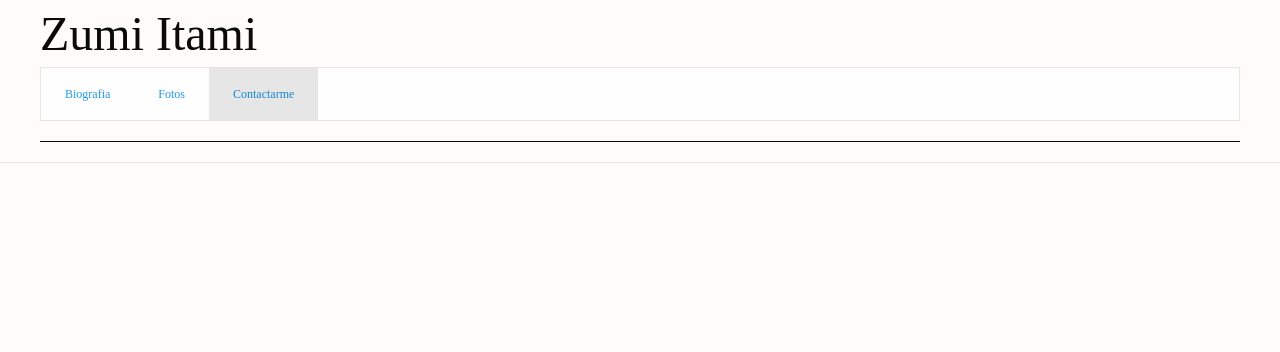
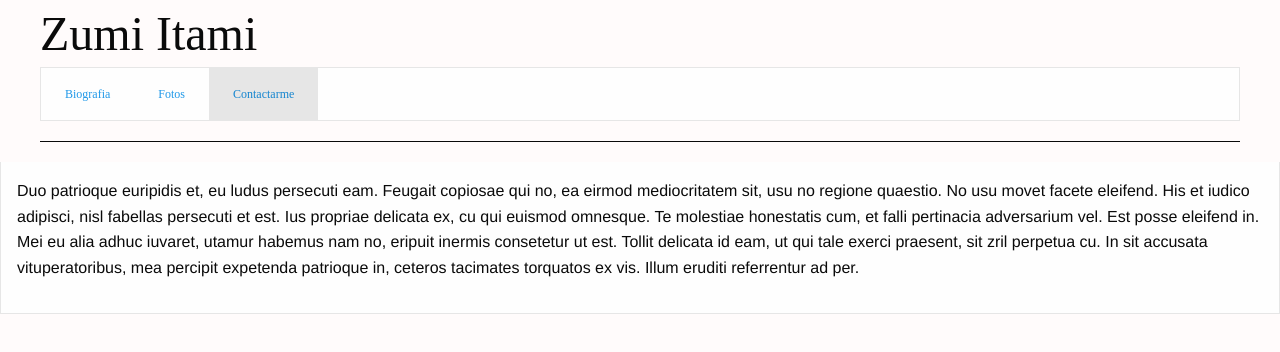
Before and after one commit to ROF618/ZumiItami, a website: page index.html in a window 1280 px wide. Both pictures are taken after a click on the tab "Contactarme". Drawn offline with nearby package versions, Linux system fonts and the light colour scheme; a web font is replaced by a local one.

Commit message:
Added fonts to H1 and added place holder text to contact me tab

```diff
--- a/index.html
+++ b/index.html
@@ -232,8 +232,15 @@
                 <a href="img/Screenshot_2016-05-05-22-22-40-01.jpeg" class="hvr-grow-shadow" title="Anillos"><img src="img/Screenshot_2016-05-05-22-22-40-01.jpeg" height="140" width="140"></a>
               </div>
             </div>
+    <!--photo container -->
     </div>
+    <!--tabs2 container -->
     </div>
+        <div class="tabs-panel" id="panel3">
+            <p>Duo patrioque euripidis et, eu ludus persecuti eam. Feugait copiosae qui no, ea eirmod mediocritatem sit, usu no regione quaestio. No usu movet facete eleifend. His et iudico adipisci, nisl fabellas persecuti et est. Ius propriae delicata ex, cu qui euismod omnesque.
+
+            Te molestiae honestatis cum, et falli pertinacia adversarium vel. Est posse eleifend in. Mei eu alia adhuc iuvaret, utamur habemus nam no, eripuit inermis consetetur ut est. Tollit delicata id eam, ut qui tale exerci praesent, sit zril perpetua cu. In sit accusata vituperatoribus, mea percipit expetenda patrioque in, ceteros tacimates torquatos ex vis. Illum eruditi referrentur ad per.</p>
+        </div>
     </div>
 
     <script src="bower_components/jquery/dist/jquery.js"></script>
```
